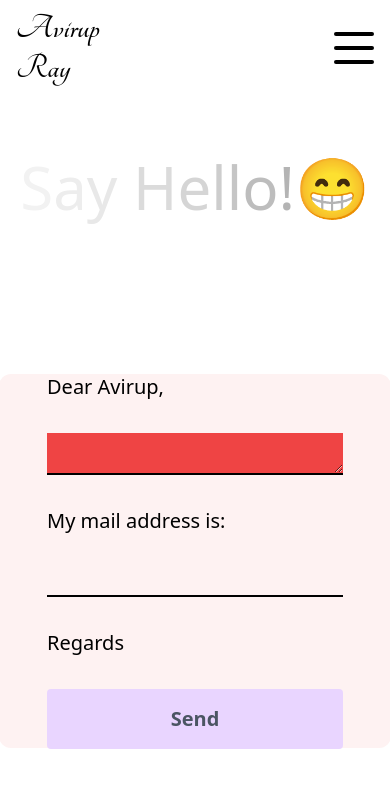
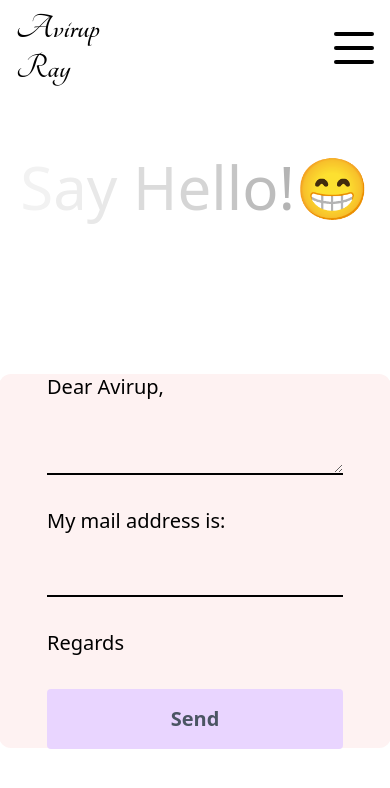
Before and after one commit to AvirupRay/portfolio, a Next.js app: page /contact in a window 390 px wide. Shown: the top 788 px of the page. Built offline with nearby package versions, Linux system fonts and the light colour scheme.

Commit message:
refactor: Update contact form styling for responsiveness

```diff
--- a/app/contact/page.jsx
+++ b/app/contact/page.jsx
@@ -74,7 +74,7 @@ const ContactPage = () => {
           <textarea
             name="user_message"
             rows={8}
-            className="bg-red-500 border-b-2 border-b-black outline-none lg:resize-none py-5"
+            className="bg-transparent border-b-2 border-b-black outline-none lg:resize-none py-5"
           />
           <span>My mail address is:</span>
           <input
```
